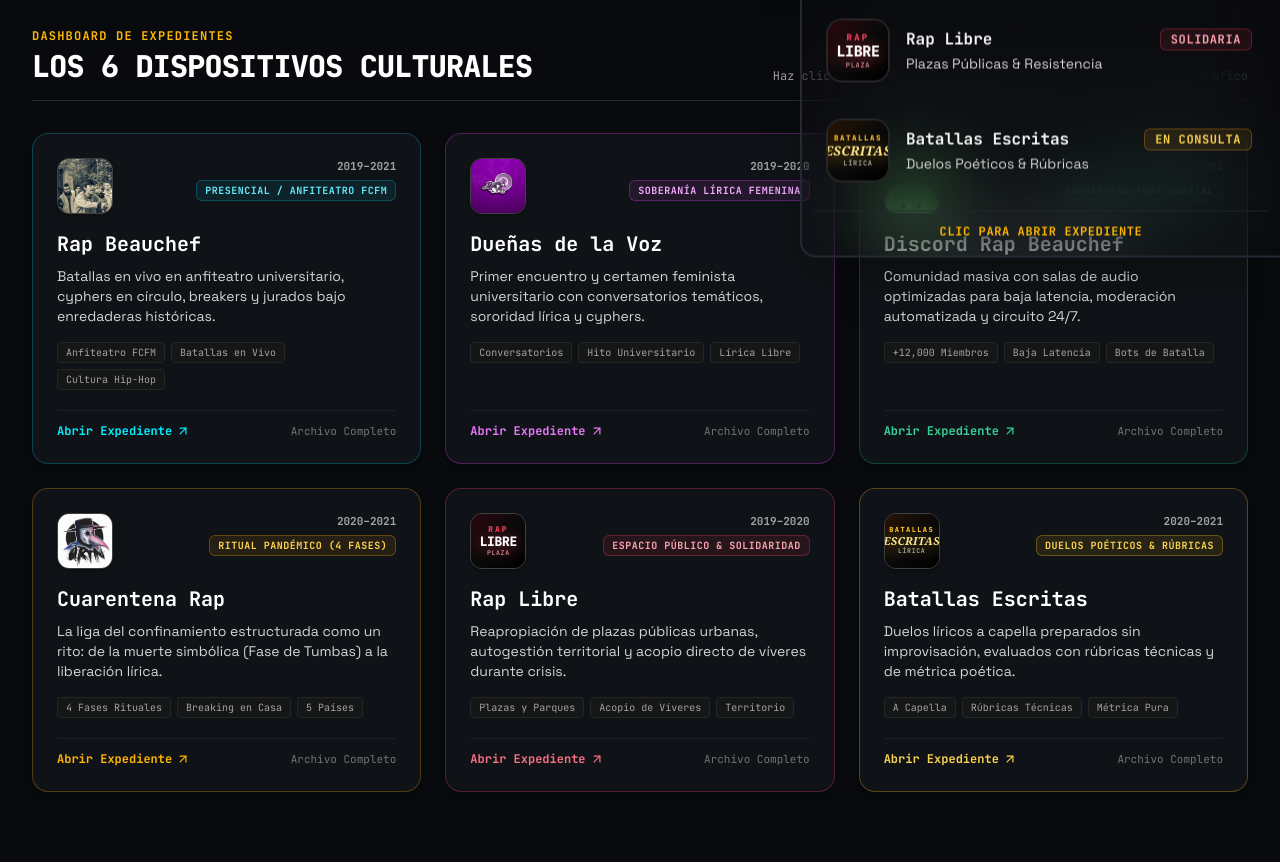
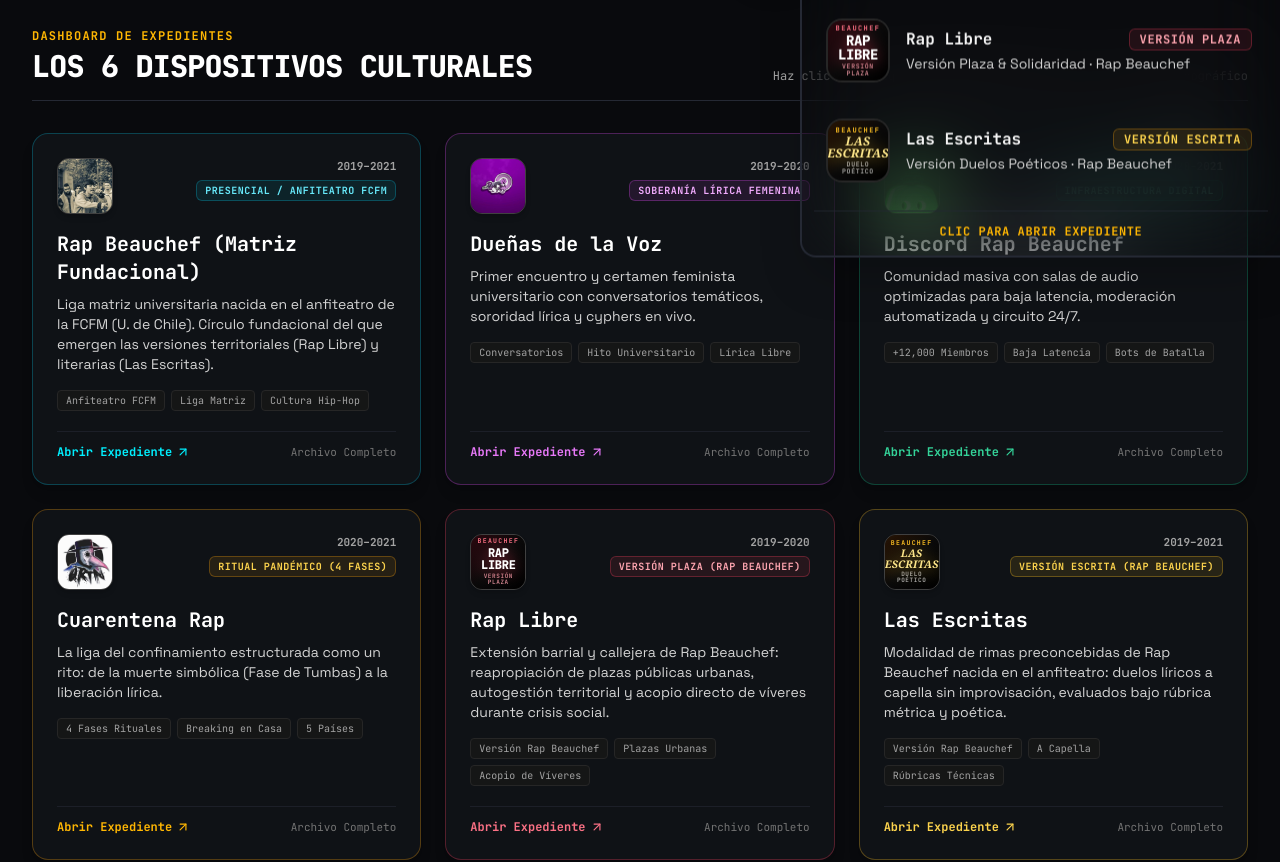
Before and after one commit to danisantanderurrutia-coder/Dossier-Rap, a React (Vite) app: page / in a window 1280 px wide. Shown: the part 560-1422 px from the top of the page. Built offline with nearby package versions, Linux system fonts and the light colour scheme; the HTML template or start-up script is replaced by a standard one.

Commit message:
feat: establish 'R' isotipo for web, incorporate Rap Libre and Las Escritas as versions of Rap Beauchef

```diff
--- a/src/components/layout/RightHangingMenu.tsx
+++ b/src/components/layout/RightHangingMenu.tsx
@@ -62,22 +62,22 @@
       shortLabel: 'Inicio',
       tagline: 'Bóveda General & Métricas',
       logo: './app_icon.svg',
-      accentColor: 'text-neutral-300',
-      glowColor: 'shadow-neutral-500/30',
-      borderColor: 'border-neutral-500',
+      accentColor: 'text-crt-amber',
+      glowColor: 'shadow-amber-500/30',
+      borderColor: 'border-crt-amber',
       badge: 'Bóveda',
-      badgeColor: 'bg-neutral-800 text-neutral-300 border-neutral-700',
+      badgeColor: 'bg-amber-500/10 text-amber-300 border-amber-500/30',
     },
     {
       id: 'rap-beauchef',
       label: 'Rap Beauchef (Presencial)',
       shortLabel: 'Beauchef',
-      tagline: 'Anfiteatro FCFM & Fotos en Vivo',
+      tagline: 'Anfiteatro FCFM · Matriz Fundacional',
       logo: './logos/rap-beauchef.jpg',
       accentColor: 'text-crt-cyan',
       glowColor: 'shadow-cyan-500/40',
       borderColor: 'border-cyan-500',
-      badge: 'Presencial',
+      badge: 'Matriz FCFM',
       badgeColor: 'bg-cyan-500/10 text-cyan-300 border-cyan-500/30',
     },
     {
@@ -120,24 +120,24 @@
       id: 'rap-libre',
       label: 'Rap Libre',
       shortLabel: 'Rap Libre',
-      tagline: 'Plazas Públicas & Resistencia',
+      tagline: 'Versión Plaza & Solidaridad · Rap Beauchef',
       logo: './logos/rap-libre.jpg',
       accentColor: 'text-rose-400',
       glowColor: 'shadow-rose-500/40',
       borderColor: 'border-rose-500',
-      badge: 'Solidaria',
+      badge: 'Versión Plaza',
       badgeColor: 'bg-rose-500/10 text-rose-300 border-rose-500/30',
     },
     {
       id: 'las-escritas',
-      label: 'Batallas Escritas',
+      label: 'Las Escritas',
       shortLabel: 'Escritas',
-      tagline: 'Duelos Poéticos & Rúbricas',
+      tagline: 'Versión Duelos Poéticos · Rap Beauchef',
       logo: './logos/las-escritas.jpg',
       accentColor: 'text-amber-300',
       glowColor: 'shadow-amber-500/40',
       borderColor: 'border-amber-400',
-      badge: 'En Consulta',
+      badge: 'Versión Escrita',
       badgeColor: 'bg-amber-500/10 text-amber-300 border-amber-500/30',
     },
   ];
@@ -223,30 +223,39 @@
                           : 'border-neutral-800 group-hover:border-neutral-600'
                       }`}
                     >
-                      {item.id === 'rap-libre' ? (
-                        /* Logo tipográfico exclusivo para Rap Libre */
+                      {item.id === 'dashboard' ? (
+                        /* Isotipo Oficial 'R' de la Web */
+                        <div className="w-full h-full p-2 flex items-center justify-center bg-black select-none">
+                          <img
+                            src="./app_icon.svg"
+                            alt="Dossier Rap Isotipo"
+                            className="w-full h-full object-contain filter drop-shadow-[0_0_8px_rgba(251,191,36,0.6)] group-hover:scale-105 transition-transform"
+                          />
+                        </div>
+                      ) : item.id === 'rap-libre' ? (
+                        /* Logo tipográfico exclusivo: Versión Plaza & Solidaridad (Rap Beauchef) */
                         <div className="w-full h-full flex flex-col items-center justify-center bg-gradient-to-br from-[#2b080f] via-neutral-950 to-black p-1 text-center select-none">
-                          <span className="font-mono text-[9px] tracking-[0.25em] text-rose-500 uppercase font-black leading-none">
-                            RAP
+                          <span className="font-mono text-[7px] tracking-[0.2em] text-rose-400 uppercase font-bold leading-none">
+                            BEAUCHEF
                           </span>
-                          <span className="font-mono text-[14px] sm:text-[15px] font-black tracking-tight text-white uppercase leading-none drop-shadow-[0_2px_8px_rgba(244,63,94,0.7)] group-hover:scale-105 transition-transform my-0.5">
-                            LIBRE
+                          <span className="font-mono text-[13px] sm:text-[14px] font-black tracking-tight text-white uppercase leading-none drop-shadow-[0_2px_8px_rgba(244,63,94,0.7)] group-hover:scale-105 transition-transform my-0.5">
+                            RAP LIBRE
                           </span>
-                          <span className="font-mono text-[7px] tracking-widest text-rose-300/80 uppercase font-bold leading-none">
-                            PLAZA
+                          <span className="font-mono text-[6.5px] tracking-widest text-rose-300/80 uppercase font-semibold leading-none">
+                            VERSIÓN PLAZA
                           </span>
                         </div>
                       ) : item.id === 'las-escritas' ? (
-                        /* Logo tipográfico exclusivo para Batallas Escritas */
+                        /* Logo tipográfico exclusivo: Versión Duelos Poéticos (Rap Beauchef) */
                         <div className="w-full h-full flex flex-col items-center justify-center bg-gradient-to-br from-[#271404] via-neutral-950 to-black p-1 text-center select-none">
-                          <span className="font-mono text-[7.5px] tracking-[0.2em] text-amber-400 uppercase font-black leading-none">
-                            BATALLAS
+                          <span className="font-mono text-[7px] tracking-[0.2em] text-amber-400 uppercase font-bold leading-none">
+                            BEAUCHEF
                           </span>
-                          <span className="font-serif italic font-black text-[12px] sm:text-[13px] tracking-wide text-amber-200 uppercase leading-none drop-shadow-[0_2px_8px_rgba(251,191,36,0.6)] group-hover:scale-105 transition-transform my-0.5">
-                            ESCRITAS
+                          <span className="font-serif italic font-black text-[11px] sm:text-[12px] tracking-wide text-amber-200 uppercase leading-none drop-shadow-[0_2px_8px_rgba(251,191,36,0.6)] group-hover:scale-105 transition-transform my-0.5">
+                            LAS ESCRITAS
                           </span>
-                          <span className="font-mono text-[7px] tracking-widest text-neutral-400 uppercase font-bold leading-none">
-                            LÍRICA
+                          <span className="font-mono text-[6.5px] tracking-widest text-neutral-400 uppercase font-semibold leading-none">
+                            DUELO POÉTICO
                           </span>
                         </div>
                       ) : (
--- a/src/components/sections/LasEscritasSection.tsx
+++ b/src/components/sections/LasEscritasSection.tsx
@@ -68,8 +68,8 @@
         <div className="flex flex-col md:flex-row md:items-end justify-between gap-6 pb-6 border-b border-surface-border/60">
           <div>
             <div className="flex flex-wrap items-center gap-2 mb-3">
-              <Badge variant="amber">Formato Poético & Literario // 2019–2021</Badge>
-              <span className="font-mono text-xs text-neutral-400">Batallas de Barras Preparadas</span>
+              <Badge variant="amber">Versión Duelos Poéticos · Rap Beauchef</Badge>
+              <span className="font-mono text-xs text-neutral-400">Barras Escritas & Rúbricas</span>
 
               <a
                 href="https://www.instagram.com/rap.beauchef/"
--- a/src/components/sections/RapLibreSection.tsx
+++ b/src/components/sections/RapLibreSection.tsx
@@ -50,8 +50,8 @@
         <div className="flex flex-col md:flex-row md:items-end justify-between gap-6 pb-6 border-b border-surface-border/60">
           <div>
             <div className="flex items-center gap-2 mb-3">
-              <Badge variant="red">Hito 03 // 2019–2020</Badge>
-              <span className="font-mono text-xs text-neutral-400">Plazas Urbanas & Solidaridad Popular</span>
+              <Badge variant="red">Versión Plaza & Solidaridad · Rap Beauchef</Badge>
+              <span className="font-mono text-xs text-neutral-400">Plazas Urbanas & Acopio Popular</span>
             </div>
             <h2
               data-text="RAP LIBRE"
--- a/src/components/sections/SectionsDashboard.tsx
+++ b/src/components/sections/SectionsDashboard.tsx
@@ -26,10 +26,10 @@
   const sections: SectionCardItem[] = [
     {
       id: 'rap-beauchef',
-      title: 'Rap Beauchef',
+      title: 'Rap Beauchef (Matriz Fundacional)',
       period: '2019–2021',
       type: 'Presencial / Anfiteatro FCFM',
-      description: 'Batallas en vivo en anfiteatro universitario, cyphers en círculo, breakers y jurados bajo enredaderas históricas.',
+      description: 'Liga matriz universitaria nacida en el anfiteatro de la FCFM (U. de Chile). Círculo fundacional del que emergen las versiones territoriales (Rap Libre) y literarias (Las Escritas).',
       logo: './logos/rap-beauchef.jpg',
       accentColor: 'text-crt-cyan',
       borderColor: 'border-cyan-500/30',
@@ -37,14 +37,14 @@
       glowColor: 'group-hover:shadow-[0_0_30px_rgba(6,182,212,0.15)]',
       badgeBg: 'bg-cyan-500/10 border-cyan-500/30',
       badgeText: 'text-cyan-300',
-      highlights: ['Anfiteatro FCFM', 'Batallas en Vivo', 'Cultura Hip-Hop'],
+      highlights: ['Anfiteatro FCFM', 'Liga Matriz', 'Cultura Hip-Hop'],
     },
     {
       id: 'duenas-de-la-voz',
       title: 'Dueñas de la Voz',
       period: '2019–2020',
       type: 'Soberanía Lírica Femenina',
-      description: 'Primer encuentro y certamen feminista universitario con conversatorios temáticos, sororidad lírica y cyphers.',
+      description: 'Primer encuentro y certamen feminista universitario con conversatorios temáticos, sororidad lírica y cyphers en vivo.',
       logo: './logos/duenas-de-la-voz.jpg',
       accentColor: 'text-fuchsia-400',
       borderColor: 'border-fuchsia-500/30',
@@ -88,8 +88,8 @@
       id: 'rap-libre',
       title: 'Rap Libre',
       period: '2019–2020',
-      type: 'Espacio Público & Solidaridad',
-      description: 'Reapropiación de plazas públicas urbanas, autogestión territorial y acopio directo de víveres durante crisis.',
+      type: 'Versión Plaza (Rap Beauchef)',
+      description: 'Extensión barrial y callejera de Rap Beauchef: reapropiación de plazas públicas urbanas, autogestión territorial y acopio directo de víveres durante crisis social.',
       logo: './logos/rap-libre.jpg',
       accentColor: 'text-rose-400',
       borderColor: 'border-rose-500/30',
@@ -97,14 +97,14 @@
       glowColor: 'group-hover:shadow-[0_0_30px_rgba(244,63,94,0.15)]',
       badgeBg: 'bg-rose-500/10 border-rose-500/30',
       badgeText: 'text-rose-300',
-      highlights: ['Plazas y Parques', 'Acopio de Víveres', 'Territorio'],
+      highlights: ['Versión Rap Beauchef', 'Plazas Urbanas', 'Acopio de Víveres'],
     },
     {
       id: 'las-escritas',
-      title: 'Batallas Escritas',
-      period: '2020–2021',
-      type: 'Duelos Poéticos & Rúbricas',
-      description: 'Duelos líricos a capella preparados sin improvisación, evaluados con rúbricas técnicas y de métrica poética.',
+      title: 'Las Escritas',
+      period: '2019–2021',
+      type: 'Versión Escrita (Rap Beauchef)',
+      description: 'Modalidad de rimas preconcebidas de Rap Beauchef nacida en el anfiteatro: duelos líricos a capella sin improvisación, evaluados bajo rúbrica métrica y poética.',
       logo: './logos/las-escritas.jpg',
       accentColor: 'text-amber-300',
       borderColor: 'border-amber-400/30',
@@ -112,7 +112,7 @@
       glowColor: 'group-hover:shadow-[0_0_30px_rgba(252,211,77,0.15)]',
       badgeBg: 'bg-amber-400/10 border-amber-400/30',
       badgeText: 'text-amber-300',
-      highlights: ['A Capella', 'Rúbricas Técnicas', 'Métrica Pura'],
+      highlights: ['Versión Rap Beauchef', 'A Capella', 'Rúbricas Técnicas'],
     },
   ];
 
@@ -147,29 +147,29 @@
                 <div className="flex items-start justify-between gap-3 mb-4">
                   <div className="relative w-14 h-14 rounded-xl overflow-hidden border border-neutral-700 bg-neutral-900 flex items-center justify-center shrink-0 group-hover:scale-105 transition-transform shadow-md">
                     {section.id === 'rap-libre' ? (
-                      /* Logo tipográfico exclusivo para Rap Libre */
+                      /* Logo tipográfico exclusivo: Versión Plaza (Rap Beauchef) */
                       <div className="w-full h-full flex flex-col items-center justify-center bg-gradient-to-br from-[#2b080f] via-neutral-950 to-black p-1 text-center select-none">
-                        <span className="font-mono text-[8px] tracking-[0.25em] text-rose-500 uppercase font-black leading-none">
-                          RAP
+                        <span className="font-mono text-[6.5px] tracking-[0.2em] text-rose-400 uppercase font-bold leading-none">
+                          BEAUCHEF
                         </span>
-                        <span className="font-mono text-[13px] font-black tracking-tight text-white uppercase leading-none drop-shadow-[0_2px_8px_rgba(244,63,94,0.7)] group-hover:scale-105 transition-transform my-0.5">
-                          LIBRE
+                        <span className="font-mono text-[12px] font-black tracking-tight text-white uppercase leading-none drop-shadow-[0_2px_8px_rgba(244,63,94,0.7)] group-hover:scale-105 transition-transform my-0.5">
+                          RAP LIBRE
                         </span>
-                        <span className="font-mono text-[6.5px] tracking-widest text-rose-300/80 uppercase font-bold leading-none">
-                          PLAZA
+                        <span className="font-mono text-[6px] tracking-widest text-rose-300/80 uppercase font-semibold leading-none">
+                          VERSIÓN PLAZA
                         </span>
                       </div>
                     ) : section.id === 'las-escritas' ? (
-                      /* Logo tipográfico exclusivo para Batallas Escritas */
+                      /* Logo tipográfico exclusivo: Versión Escrita (Rap Beauchef) */
                       <div className="w-full h-full flex flex-col items-center justify-center bg-gradient-to-br from-[#271404] via-neutral-950 to-black p-1 text-center select-none">
-                        <span className="font-mono text-[7px] tracking-[0.2em] text-amber-400 uppercase font-black leading-none">
-                          BATALLAS
+                        <span className="font-mono text-[6.5px] tracking-[0.2em] text-amber-400 uppercase font-bold leading-none">
+                          BEAUCHEF
                         </span>
-                        <span className="font-serif italic font-black text-[11px] tracking-wide text-amber-200 uppercase leading-none drop-shadow-[0_2px_8px_rgba(251,191,36,0.6)] group-hover:scale-105 transition-transform my-0.5">
-                          ESCRITAS
+                        <span className="font-serif italic font-black text-[10.5px] tracking-wide text-amber-200 uppercase leading-none drop-shadow-[0_2px_8px_rgba(251,191,36,0.6)] group-hover:scale-105 transition-transform my-0.5">
+                          LAS ESCRITAS
                         </span>
-                        <span className="font-mono text-[6.5px] tracking-widest text-neutral-400 uppercase font-bold leading-none">
-                          LÍRICA
+                        <span className="font-mono text-[6px] tracking-widest text-neutral-400 uppercase font-semibold leading-none">
+                          DUELO POÉTICO
                         </span>
                       </div>
                     ) : (
--- a/src/data/archive-data.ts
+++ b/src/data/archive-data.ts
@@ -153,8 +153,8 @@
     },
     {
       id: "rap-beauchef",
-      name: "Rap Beauchef (Presencial)",
-      subtitle: "Arena Universitaria en Vivo, Cyphers & Cultura Hip-Hop en el Anfiteatro",
+      name: "Rap Beauchef (Matriz Fundacional)",
+      subtitle: "Liga Matriz Universitaria, Cyphers & Cultura Hip-Hop en el Anfiteatro FCFM",
       years: "2019 - 2020",
       venue: "Anfiteatro FCFM (Facultad de Ciencias Físicas y Matemáticas, Universidad de Chile)",
       production: {
@@ -267,7 +267,7 @@
     {
       id: "las-escritas",
       name: "Las Escritas",
-      subtitle: "Torneo de Barras Escritas, Duelos Poéticos & Rúbrica Literaria",
+      subtitle: "Versión Duelos Poéticos (Rap Beauchef) · Torneo de Barras Escritas & Rúbrica Literaria",
       years: "2019 - 2021",
       venue: "Anfiteatro FCFM (Rap Beauchef) & Plataformas Federadas Internacionales",
       production: {
@@ -444,7 +444,7 @@
     {
       id: "rap-libre",
       name: "Rap Libre",
-      subtitle: "Conquista del Espacio Público, Ayuda Comunitaria & Resistencia Popular",
+      subtitle: "Versión Plaza & Solidaridad (Rap Beauchef) · Conquista del Espacio Público & Acopio Comunitario",
       years: "2019 - 2020",
       venue: "Plazas y Parques Urbanos de Santiago de Chile (Parque Almagro, San Borja, Bustamante)",
       production: {
```
Also changed, not shown: src/components/sections/ExecutiveCaseStudy.tsx (+55 -89 lines).
